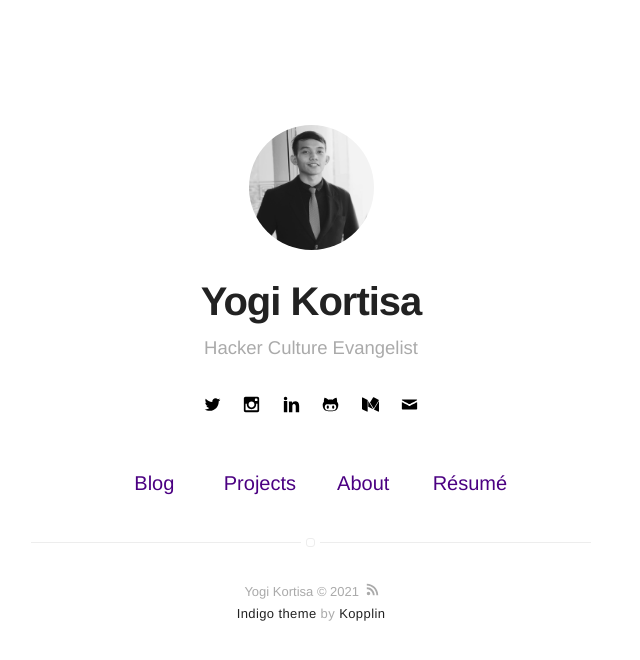
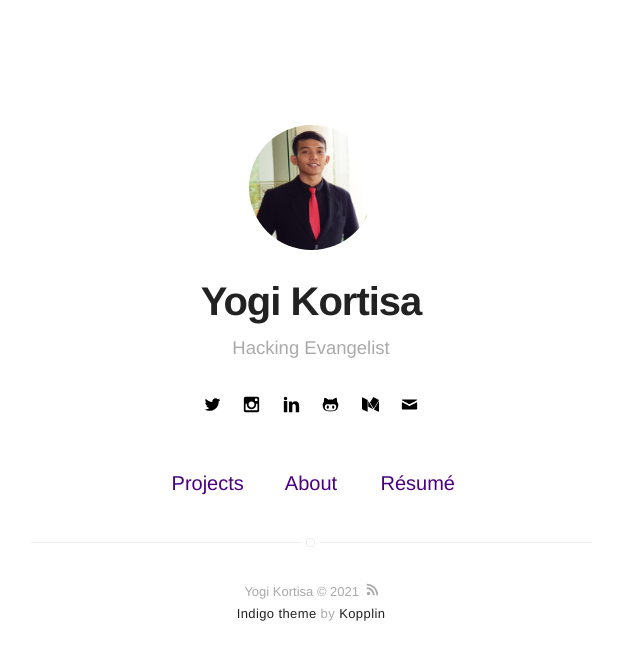
Before and after one commit to yogikortisa/yogikortisa.github.io, a Jekyll site: the page built from index.html, in a window 1280 px wide. Shown: the top 660 px of the page, without its empty margins (329-969 px from the left). Built offline with Jekyll 4.4.1, drawn with Linux system fonts in a browser that asks for light colours.

Commit message:
Update _config.yml

```diff
--- a/_config.yml
+++ b/_config.yml
@@ -1,6 +1,6 @@
 # main text of home
 name: Yogi Kortisa
-bio: Hacker Culture Evangelist
+bio: Hacking Evangelist
 
 # twitter summary info
 description: A blog about technology and stuff related
@@ -8,7 +8,7 @@ description: A blog about technology and stuff related
 # if it's an external image, update below for true
 # better with square images
 external-image: false
-picture: assets/images/profile.jpg
+picture: assets/images/color.jpg
 
 # If you want to include your resume, set to true
 # and specify source (external or local).
@@ -53,18 +53,12 @@ medium: medium
 email: yogi@kortisa.com
 
 authors:
-  johndoe:
+  yogikortisa:
     name: Yogi Kortisa
-    bio: Hacker Culture Evangelist
+    bio: Hacking Evangelist
     external-image: false
-    picture: assets/images/profile.jpg
+    picture: assets/images/color.jpg
     twitter: yogikortisa
-  jamesfoster:
-    name: James Foster
-    bio: A Man who develops software with coffee
-    external-image: false
-    picture: assets/images/james.jpg
-    twitter: jamesfoster
 
 # do you want a larger site? change the option below
 # options: [normal, large] | default: normal
@@ -84,7 +78,7 @@ projects: true
 
 # if you don't need "about" or "blog", comment them out below
 about: true
-blog: true
+blog: false
 
 # do you want to show the "read time" of the posts?
 read-time: true
```
